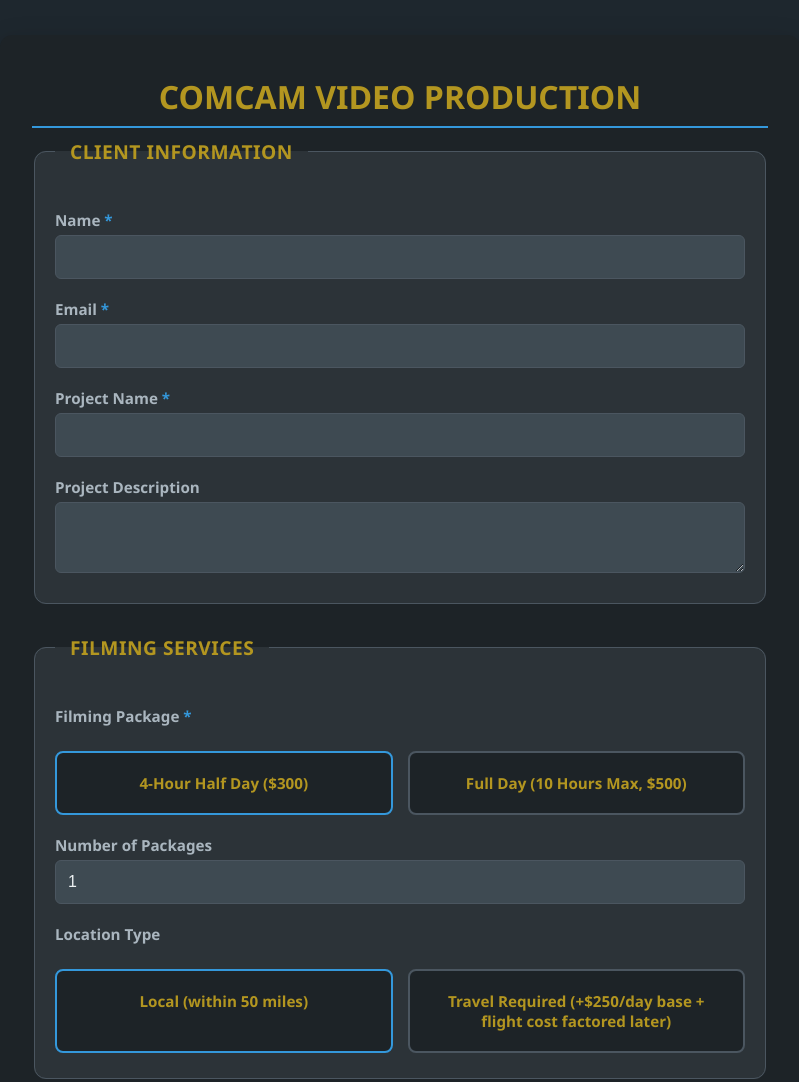
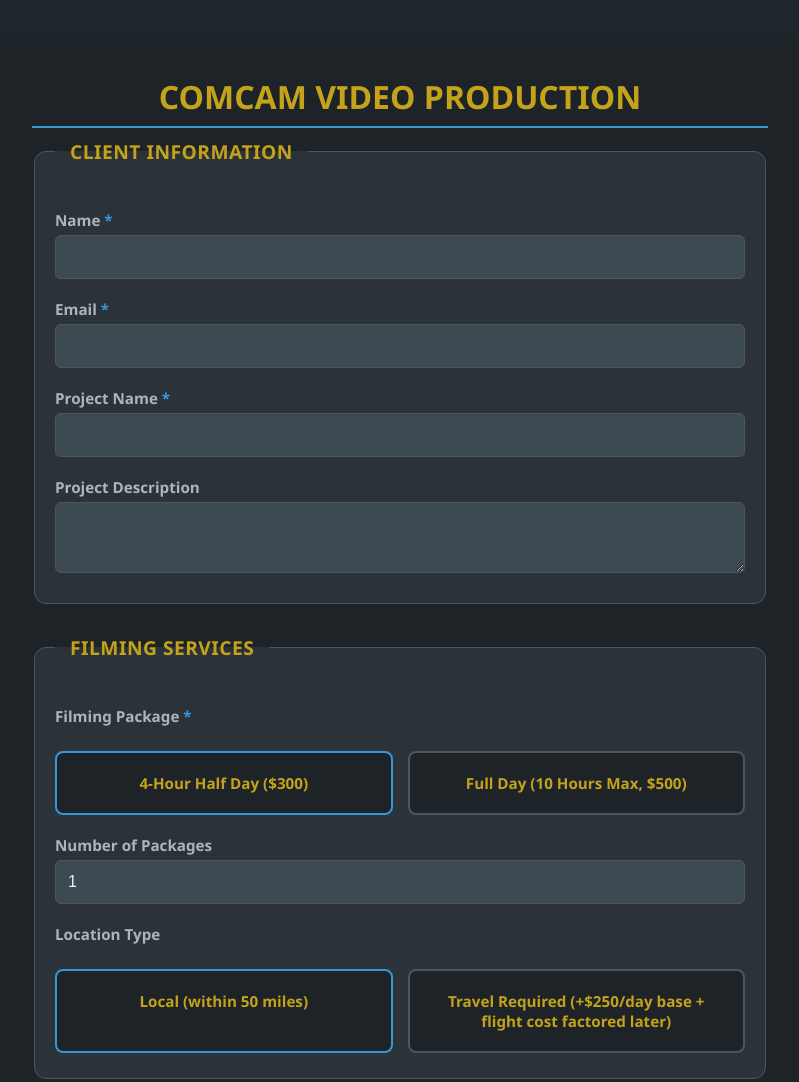
Before and after one commit to combatcameraguy/InvoiceEstimator, a plain HTML site: page index.html in a window 1280 px wide. Shown: the top 1082 px of the page, without its empty margins (240-1039 px from the left). Drawn offline with Linux system fonts and the light colour scheme.

Commit message:
Change text primary color in CSS variables

```diff
--- a/index.html
+++ b/index.html
@@ -13,7 +13,7 @@
         :root {
             --bg-primary: #1e272e;
             --container-bg: #1d2327;
-            --text-primary: #B39620;
+            --text-primary: #C4A31A;
             --fieldset-border: #4b5660;
             --fieldset-bg: #2c3338;
             --label-color: #aab6bf;
```
